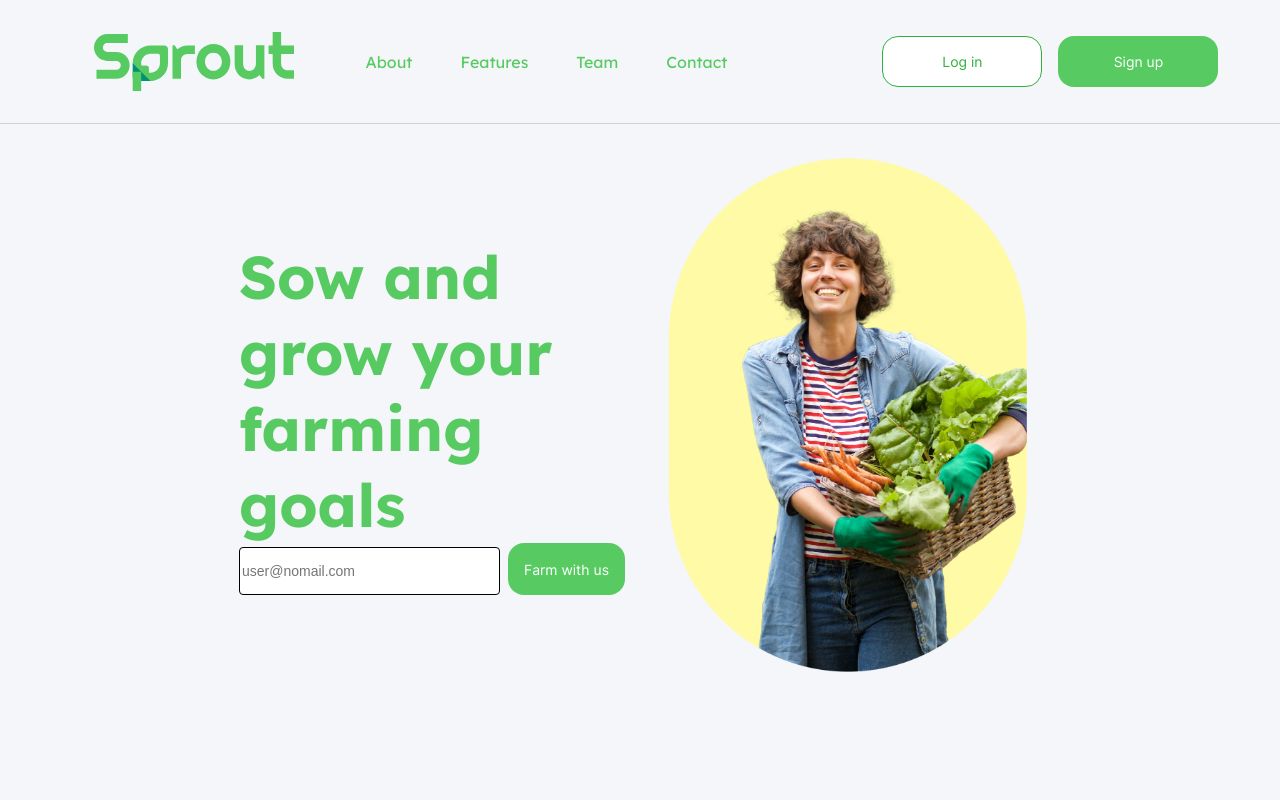
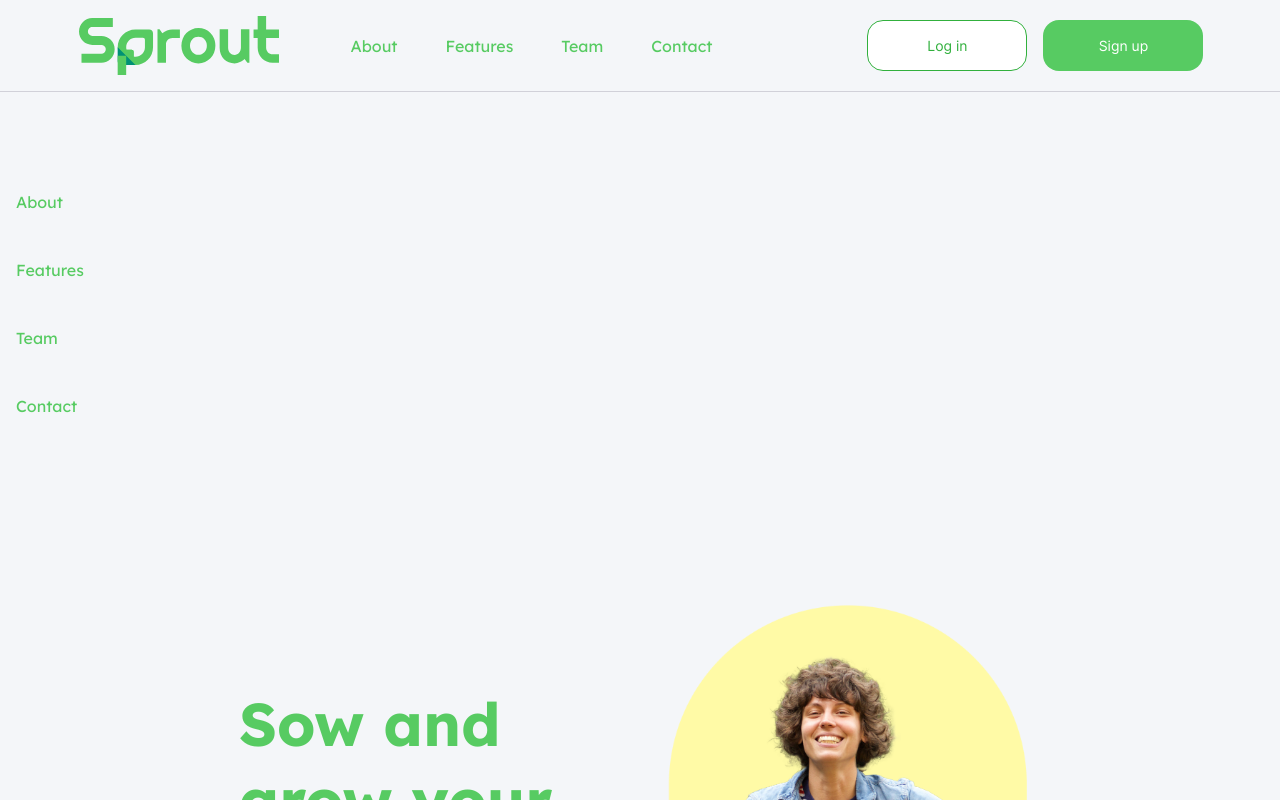
Before and after one commit to dacosio/project-2, a React (Create React App) app in the folder frontend/: page / in a window 1280 px wide. Shown: the top 800 px of the page. Built offline with nearby package versions, Linux system fonts and the light colour scheme.

Commit message:
Added navigation layout

```diff
--- a/frontend/src/components/layout/HomeNavigation/HomeNavigation.style.ts
+++ b/frontend/src/components/layout/HomeNavigation/HomeNavigation.style.ts
@@ -2,3 +2,38 @@ import styled from "@emotion/styled";
 import { theme } from "../../../utils/Theme";
 
 export const Container = styled.div``
+
+export const Nav = styled.nav`
+display: flex;
+padding: 1rem;
+justify-content: space-around;
+align-items: center;
+overflow: hidden;
+position: fixed;
+top: 0;
+width: 100%;
+z-index: 1000;
+border-bottom: 1px solid #D1D1D9;
+background-color: #f4f6f9;
+`;
+
+export const NavOptions = styled.div`
+display: flex;
+gap: 2rem;
+align-items: center;
+ul {
+  list-style: none;
+  display: flex;
+  gap: 3rem;
+}
+a{
+  text-decoration: none;
+  color: #57CB62;
+}
+
+`;
+
+export const LoginOptions = styled.div`
+display: flex;
+gap: 1rem;
+`;
--- a/frontend/src/components/layout/HomeNavigation/HomeNavigation.view.tsx
+++ b/frontend/src/components/layout/HomeNavigation/HomeNavigation.view.tsx
@@ -1,13 +1,55 @@
-import React from 'react';
-import { HomeNavigationProps } from './HomeNavigation.props';
-import { Container } from './HomeNavigation.style';
+import React from "react";
+import { HomeNavigationProps } from "./HomeNavigation.props";
+import {
+  Container,
+  Nav,
+  NavOptions,
+  LoginOptions,
+} from "./HomeNavigation.style";
+
+import { SproutLogo } from "components/base/SVG";
+import Button from "components/base/Button";
 
 const HomeNavigation = (props: HomeNavigationProps): JSX.Element => {
-  return <Container>
-    <nav>
-
-    </nav>
-  </Container>;
+  return (
+    <Container>
+      <Nav>
+        <NavOptions>
+          <SproutLogo width={200} />
+          <ul>
+            <li>
+              <a href="#">About</a>
+            </li>
+            <li>
+              <a href="#">Features</a>
+            </li>
+            <li>
+              <a href="#">Team</a>
+            </li>
+            <li>
+              <a href="#">Contact</a>
+            </li>
+          </ul>
+        </NavOptions>
+        <LoginOptions>
+          <Button
+            text="Log in"
+            variant="outline"
+            style={{
+              width: "160px",
+            }}
+          ></Button>
+          <Button
+            text="Sign up"
+            variant="primary"
+            style={{
+              width: "160px",
+            }}
+          ></Button>
+        </LoginOptions>
+      </Nav>
+    </Container>
+  );
 };
 
 export default React.memo(HomeNavigation);
--- /dev/null
+++ b/frontend/src/components/layout/HomeNavigationMobile/HomeNavigationMobile.props.ts
@@ -0,0 +1 @@
+export interface HomeNavigationMobileProps {}
--- /dev/null
+++ b/frontend/src/components/layout/HomeNavigationMobile/HomeNavigationMobile.style.ts
@@ -0,0 +1,24 @@
+import styled from "@emotion/styled";
+import { theme } from "../../../utils/Theme";
+
+export const Container = styled.div`
+margin-top: 10rem;
+`
+
+export const NavOptions = styled.div`
+display: flex;
+gap: 2rem;
+padding: 1rem;
+ul {
+  list-style: none;
+  display: flex;
+  gap: 3rem;
+  flex-flow: column;
+  padding: 0;
+}
+a{
+  text-decoration: none;
+  color: #57CB62;
+  justify-content: center;
+}
+`;
--- /dev/null
+++ b/frontend/src/components/layout/HomeNavigationMobile/HomeNavigationMobile.view.tsx
@@ -0,0 +1,33 @@
+import React from "react";
+import { HomeNavigationMobileProps } from "./HomeNavigationMobile.props";
+import {
+  Container,
+  NavOptions,
+} from "./HomeNavigationMobile.style";
+
+const HomeNavigationMobile = (
+  props: HomeNavigationMobileProps
+): JSX.Element => {
+  return (
+    <Container>
+        <NavOptions>
+          <ul>
+            <li>
+              <a href="#">About</a>
+            </li>
+            <li>
+              <a href="#">Features</a>
+            </li>
+            <li>
+              <a href="#">Team</a>
+            </li>
+            <li>
+              <a href="#">Contact</a>
+            </li>
+          </ul>
+        </NavOptions>
+    </Container>
+  );
+};
+
+export default React.memo(HomeNavigationMobile);
--- /dev/null
+++ b/frontend/src/components/layout/HomeNavigationMobile/index.tsx
@@ -0,0 +1 @@
+export { default } from './HomeNavigationMobile.view';
--- a/frontend/src/pages/Home/Home.view.tsx
+++ b/frontend/src/pages/Home/Home.view.tsx
@@ -27,6 +27,8 @@ import TextField from "components/base/TextField";
 import Button from "components/base/Button";
 import axios from "axios";
 import { Col, Row, Visible, Hidden } from "react-grid-system";
+import HomeNavigation from "components/layout/HomeNavigation";
+import HomeNavigationMobile from "components/layout/HomeNavigationMobile";
 
 //Images
 import headerImg from "images/headerImg.png";
@@ -50,44 +52,11 @@ const HomeView = (props: HomeGeneratedProps) => {
         <Column sm={4}>One of three columns</Column>
       </Header> */}
       <Row>
-        <Col xxl={12} xl={12} lg={12}>
-          <Nav>
-            <NavOptions>
-              <SproutLogo width={200} />
-              <ul>
-                <li>
-                  <a href="#">About</a>
-                </li>
-                <li>
-                  <a href="#">Features</a>
-                </li>
-                <li>
-                  <a href="#">Team</a>
-                </li>
-                <li>
-                  <a href="#">Contact</a>
-                </li>
-              </ul>
-            </NavOptions>
-            <LoginOptions>
-              <Button
-                text="Log in"
-                variant="outline"
-                style={{
-                  width: "160px",
-                }}
-              ></Button>
-              <Button
-                text="Sign up"
-                variant="primary"
-                style={{
-                  width: "160px",
-                }}
-              ></Button>
-            </LoginOptions>
-          </Nav>
-        </Col>
+        <HomeNavigation />
+
       </Row>
+
+      <HomeNavigationMobile />
 
       <Header justify="center" align="center" style={{ margin: 0 }}>
         <HeaderContents xxl={4} xl={4} lg={6} md={6}>
```
Also changed, not shown: 1 other file (tests, documents, lock files or other folders).
